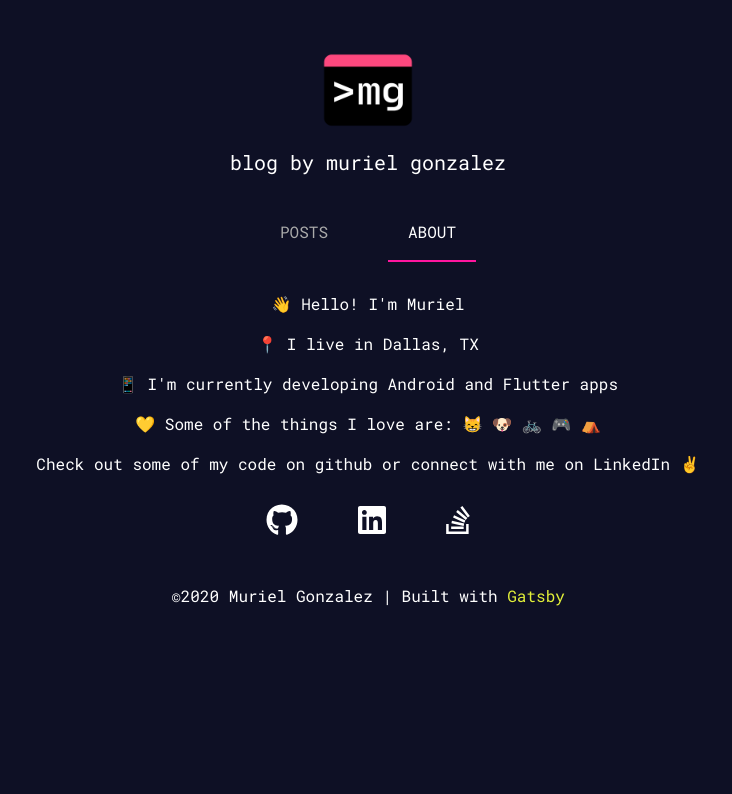
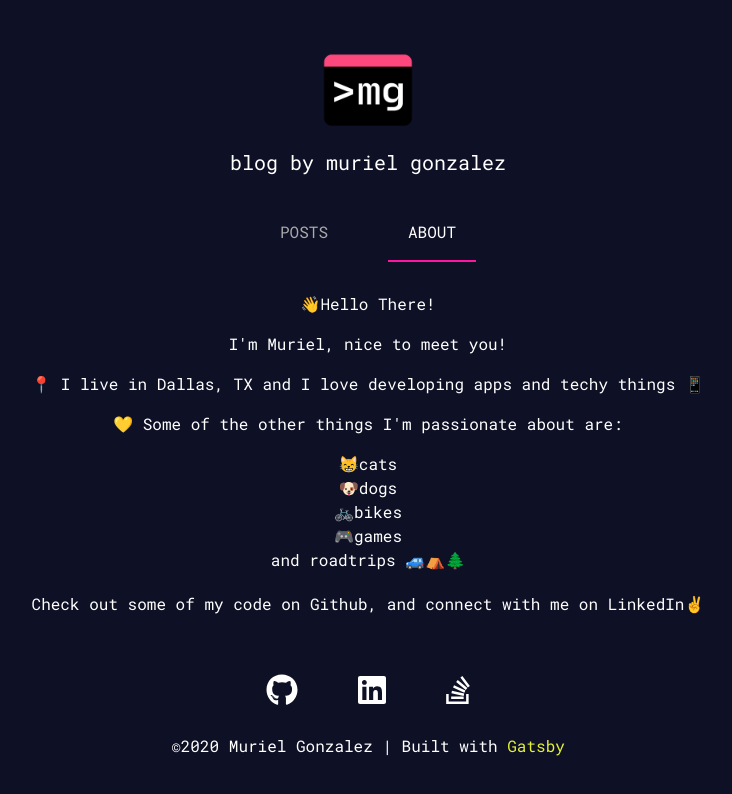
Before and after one commit to murielg/murielg.github.io, a Gatsby site: page /about in a window 1280 px wide. Shown: the whole page, without its empty margins (272-1004 px from the left). Built offline with nearby package versions, Linux system fonts and the light colour scheme; Gatsby itself is replaced by a stand-in of ours.

Commit message:
blog updates

```diff
--- a/src/components/Nav.js
+++ b/src/components/Nav.js
@@ -1,4 +1,4 @@
-import React from "react"
+import React from "react";
 import  { Link } from 'gatsby';
 const Nav = (props) => {
   return (
@@ -8,7 +8,7 @@ const Nav = (props) => {
           <Link to='/' activeClassName="active">posts</Link>
         </li>
         <li>
-          <Link to='/about' activeClassName="active">about</Link>
+          <Link to='/about/' activeClassName="active">about</Link>
         </li>
       </ul>
     </nav>
--- a/src/pages/about.js
+++ b/src/pages/about.js
@@ -3,11 +3,20 @@ import Layout from '../components/layout';
 const AboutPage = () => (
   <Layout>
     <div className='bio'>
-      <p>👋 Hello! I'm Muriel</p>
-      <p>📍 I live in Dallas, TX</p>
-      <p>📱 I'm currently developing Android and Flutter apps</p>
-      <p>💛 Some of the things I love are: 😸 🐶 🚲 🎮 ⛺️</p>
-      <p>Check out some of my code on github or connect with me on LinkedIn ✌️</p>
+      <p>👋Hello There!</p>
+      <p>I'm Muriel, nice to meet you! </p>
+      <p>📍 I live in Dallas, TX and I love developing apps and techy things 📱</p>
+      <p>💛 Some of the other things I'm passionate about are:<br/></p>
+      <ul>
+        <li>😸cats</li>
+        <li>🐶dogs</li>
+        <li>🚲bikes</li>
+        <li>🎮games</li>
+        <li>and roadtrips 🚙⛺️🌲</li>
+      </ul>
+
+      <p>Check out some of my code on Github, and connect with me on LinkedIn✌️</p>
+
     </div>
   </Layout>
 );
--- a/src/styles/style.scss
+++ b/src/styles/style.scss
@@ -97,8 +97,15 @@ p.post-date {
 
 .bio {
   text-align: center;
+
   p {
 
+  }
+  ul {
+    list-style: none;
+    margin: 0;
+    padding: 0;
+    padding-bottom: 20px;
   }
 }
 
@@ -116,7 +123,7 @@ ul.tags {
 
 footer {
   text-align: center;
-  margin-top: 20px;
+  margin-top: 50px;
   nav {
     a {
       color: white;
@@ -130,7 +137,7 @@ footer {
     }
   }
   p {
-    margin-top: 40px;
+    margin-top: 20px;
   }
 }
 
```
